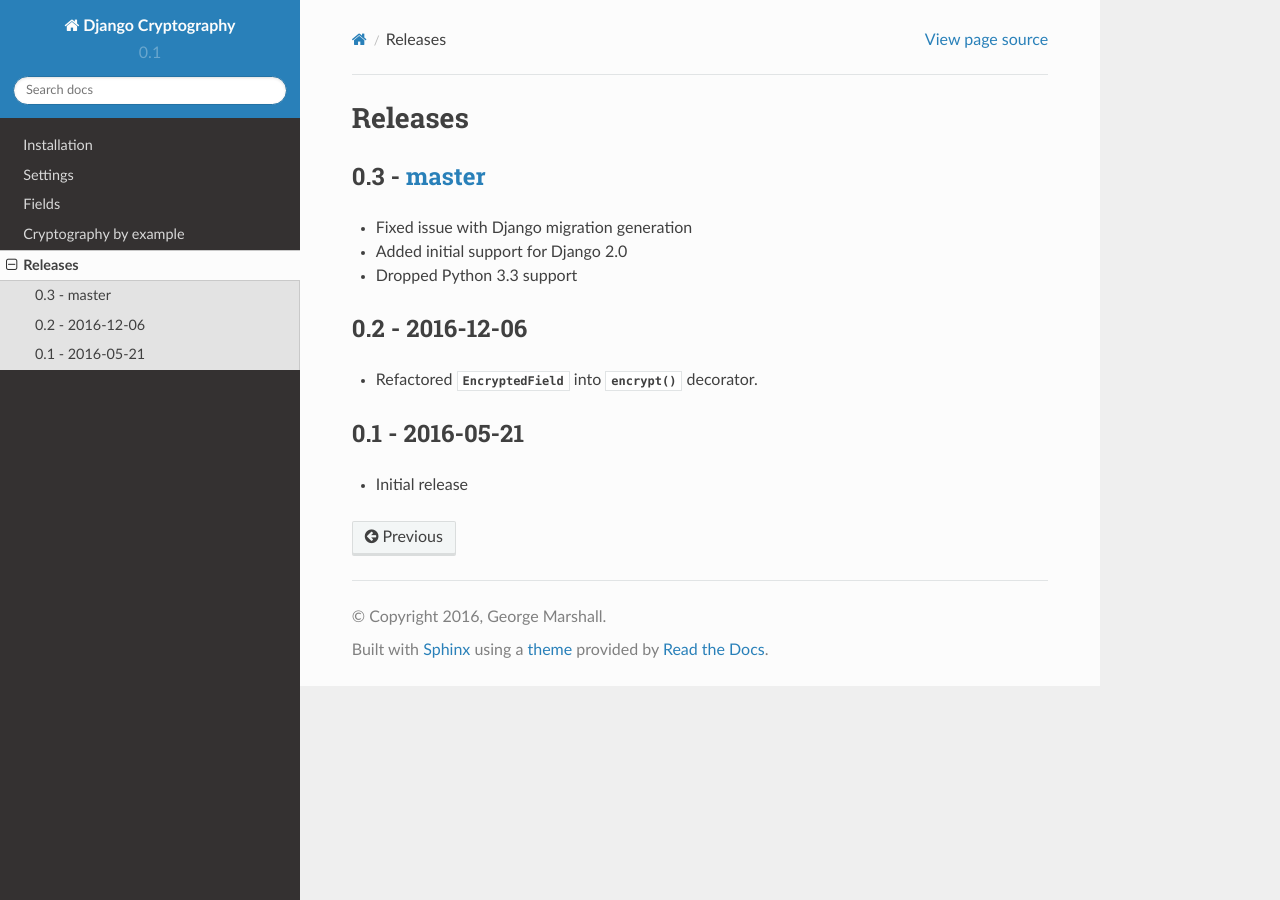
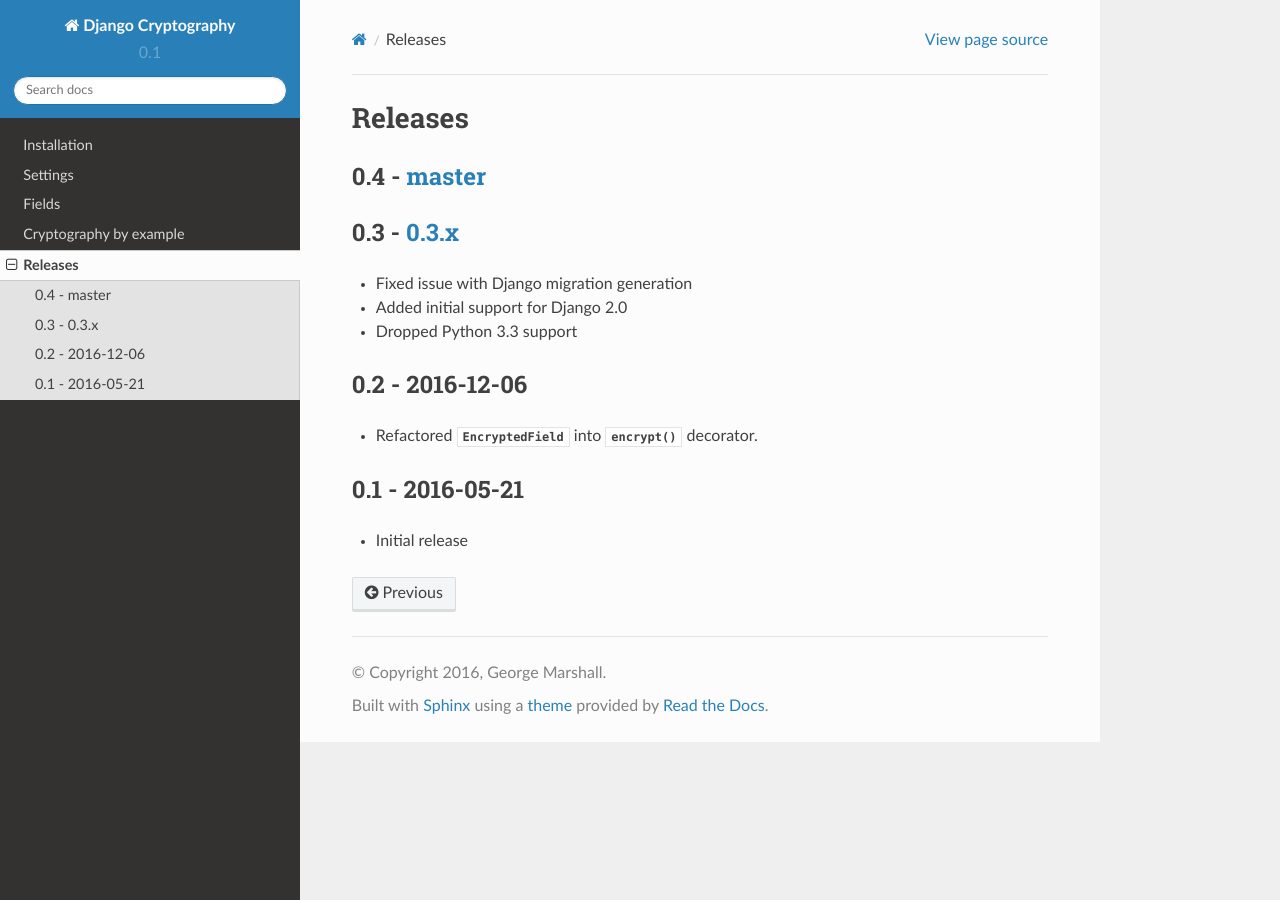
Before and after one commit to yoyowallet/django-cryptography, a Sphinx documentation site: the page built from docs/releases.rst, in a window 1280 px wide. Built offline with Sphinx 7.4.7 and the Read the Docs theme 2.0.0, drawn with Linux system fonts in a browser that asks for light colours.

Commit message:
Bumped version to 0.4 pre-alpha

```diff
--- a/django_cryptography/__init__.py
+++ b/django_cryptography/__init__.py
@@ -1,5 +1,5 @@
 from django_cryptography.utils.version import get_version
 
-VERSION = (0, 3, 0, 'alpha', 0)
+VERSION = (0, 4, 0, 'alpha', 0)
 
 __version__ = get_version(VERSION)
--- a/docs/releases.rst
+++ b/docs/releases.rst
@@ -1,8 +1,11 @@
 Releases
 ========
 
-0.3 - master_
+0.4 - master_
 -------------
+
+0.3 - 0.3.x_
+------------
 
 * Fixed issue with Django migration generation
 * Added initial support for Django 2.0
@@ -22,3 +25,4 @@ Releases
 .. _master: https://github.com/georgemarshall/django-cryptography
 .. _0.1.x: https://github.com/georgemarshall/django-cryptography/tree/stable/0.1.x
 .. _0.2.x: https://github.com/georgemarshall/django-cryptography/tree/stable/0.2.x
+.. _0.3.x: https://github.com/georgemarshall/django-cryptography/tree/stable/0.3.x
```
